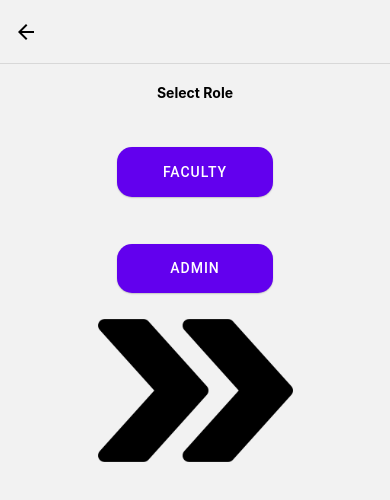
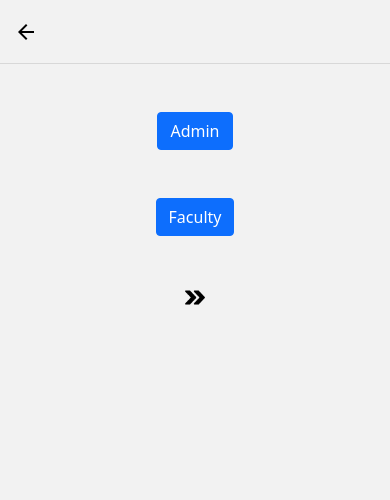
Before and after one commit to rohitkatbamna/BApp, a React Native app: screen /MultipleRoleScreen in a window 390 px wide. Shown: the top 500 px of the page. Built offline with nearby package versions, Linux system fonts and the light colour scheme.

Commit message:
12:55 PM COMMIT CHANGES MADE FOR WEB

```diff
--- a/App.js
+++ b/App.js
@@ -12,6 +12,8 @@ import { SafeAreaView, Platform } from "react-native";
 import PayFees from "./screens/payFees";
 import CourseRegistration from "./screens/courseRegistration";
 import VirtualClassroom from "./screens/virtualClassroom";
+import "bootstrap/dist/css/bootstrap.min.css";
+import "bootstrap/dist/js/bootstrap.bundle.min";
 
 const Stack = createNativeStackNavigator();
 
--- a/app.json
+++ b/app.json
@@ -3,7 +3,7 @@
 		"name": "newbriskonapp",
 		"slug": "newbriskonapp",
 		"version": "1.0.0",
-    "orientation": "portrait",
+		"orientation": "potrait",
 		"icon": "./assets/icon.png",
 		"userInterfaceStyle": "light",
 		"splash": {
@@ -14,9 +14,7 @@
 		"updates": {
 			"fallbackToCacheTimeout": 0
 		},
-    "assetBundlePatterns": [
-      "**/*"
-    ],
+		"assetBundlePatterns": ["**/*"],
 		"ios": {
 			"supportsTablet": true,
 			"bundleIdentifier": "yes"
--- a/package.json
+++ b/package.json
@@ -15,6 +15,7 @@
     "@react-navigation/drawer": "^6.4.1",
     "@react-navigation/native": "^6.0.10",
     "@react-navigation/native-stack": "^6.6.2",
+    "bootstrap": "^5.1.3",
     "expo": "~45.0.0",
     "expo-status-bar": "~1.3.0",
     "react": "17.0.2",
--- a/screens/applyleave.js
+++ b/screens/applyleave.js
@@ -9,7 +9,7 @@ import {
 	Platform,
 } from "react-native";
 
-import DateTimePicker from "@react-native-community/datetimepicker";
+// import DateTimePicker from "@react-native-community/datetimepicker";
 {
 	/*
  USE OF THIS IS WIREDLY FOOLISH IT WORKS BUT YOU HAVE TO JUMPS TO LOOP OF CONNECT PICKER FILES FROM THE PICKER ANDROID AND MAKE IT RIGHT UNTILL THE ERROR GOES ALWAY. USE THIS WISELY ERROR AND OTHER STUFF ARE VERY PROBLEMATIC CHECK YOUR MIND HERE.
@@ -44,8 +44,27 @@ function ApplyLeave() {
 	if (Platform.OS === "web") {
 		return (
 			<>
-				<div style={{ margin: "10%" }}>
-					<input type="date" style={{}} />
+				<div className="ms-auto me-auto d-flex align-items-center justify-content-evenly mt-5">
+					<div className="d-flex">
+						<p className="fs-5 align-self-center">From</p>
+						<input type="date" />
+					</div>
+					<div className="d-flex ms-5">
+						<p className="fs-5 align-self-center">To</p>
+						<input type="date" />
+					</div>
+				</div>
+				<br />
+				<div className="d-flex ms-auto me-auto">
+					<p>Leave</p>
+					<p className="ms-4">OD</p>
+				</div>
+				<div style={{ width: "50%" }} className="ms-auto me-auto">
+					<div class="input-group ms-auto me-auto">
+						<textarea
+							class="form-control"
+							aria-label="With textarea"></textarea>
+					</div>
 				</div>
 			</>
 		);
@@ -53,8 +72,10 @@ function ApplyLeave() {
 
 	return (
 		<>
+			{/*
 			<View style={styles.main_view}>
-				<TouchableOpacity style={styles.button_image} onPress={showDatepicker}>
+
+				 <TouchableOpacity style={styles.button_image} onPress={showDatepicker}>
 					<Text>From</Text>
 					<Image
 						source={require("../assets/calendar.png")}
@@ -81,7 +102,7 @@ function ApplyLeave() {
 			)}
 
 			<Text>{date.toDateString()}</Text>
-			<Text>{date.toTimeString()}</Text>
+			<Text>{date.toTimeString()}</Text> */}
 		</>
 	);
 }
--- a/screens/dashboardnavigation.js
+++ b/screens/dashboardnavigation.js
@@ -57,7 +57,12 @@ function DashboardNavigation() {
 				options={{
 					title: "Services",
 					headerRight: () => (
-						<FontAwesome name="bell" size={24} color="black" />
+						<FontAwesome
+							name="bell"
+							size={24}
+							color="black"
+							style={styles.bell_icon}
+						/>
 					),
 				}}
 			/>
@@ -67,7 +72,12 @@ function DashboardNavigation() {
 				options={{
 					title: "My Classes",
 					headerRight: () => (
-						<FontAwesome name="bell" size={24} color="black" />
+						<FontAwesome
+							name="bell"
+							size={24}
+							color="black"
+							style={styles.bell_icon}
+						/>
 					),
 				}}
 			/>
--- a/screens/multipleRoleScreen.js
+++ b/screens/multipleRoleScreen.js
@@ -8,36 +8,46 @@ import {
 	useWindowDimensions,
 } from "react-native";
 import { Button } from "react-native-paper";
-
 import fastforward from "../assets/fastforward.png";
 
 function MultipleRoleScreen({ navigation }) {
 	const window = useWindowDimensions();
-	return (
-		<View>
-			<Text style={styles.selectRole_Text}>Select Role</Text>
-			<Button mode="contained" style={styles.button_style}>
-				Faculty
+	function WebScreen() {
+		return (
+			<div className="text-center">
+				<button className="btn btn-primary mt-5">Admin</button>
+				<br />
+				<button
+					className="btn btn-primary mt-5"
+					onClick={() => {
+						navigation.navigate("DashboardNavigation");
+					}}>
+					Faculty
+				</button>
+				<br className="mt-5" />
+				<div className="mt-5">
+					<img src={fastforward} height="10%" width="5%" />
+				</div>
+			</div>
+		);
+	}
+	const MobileScreen = (
+		<>
+			<Button
+				icon="camera"
+				mode="contained"
+				onPress={() => console.log("Pressed")}>
+				Press me
 			</Button>
 			<Button
+				icon="camera"
 				mode="contained"
-				style={styles.button_style}
-				onPress={() => navigation.navigate("DashboardNavigation")}>
-				Admin
+				onPress={() => console.log("Pressed")}>
+				Press me
 			</Button>
-			{Platform.OS === "web" ? (
-				<img
-					src={fastforward}
-					style={{ width: "50%", margin: "auto", height: "50%" }}
-				/>
-			) : (
-				<Image
-					source={require("../assets/fastforward.png")}
-					style={styles.fast_forward}
-				/>
-			)}
-		</View>
+		</>
 	);
+	return <>{Platform.OS === "web" ? <WebScreen /> : <MobileScreen />}</>;
 }
 export default MultipleRoleScreen;
 const styles = StyleSheet.create({
--- a/screens/myClasses.js
+++ b/screens/myClasses.js
@@ -1,12 +1,19 @@
 import react, { useState } from "react";
-import { View, Text, TouchableOpacity, StyleSheet, Modal } from "react-native";
+import {
+	View,
+	Text,
+	TouchableOpacity,
+	StyleSheet,
+	Modal,
+	Platform,
+} from "react-native";
 import CourseModal from "../components/coursemodal";
 
 function Myclasses() {
 	const [modalVisible, setModalVisible] = useState(false);
 
 	return (
-		<>
+		<View>
 			<View style={styles.main_view}>
 				<CourseModal
 					modalVisible={modalVisible}
@@ -48,16 +55,19 @@ function Myclasses() {
 					</Text>
 				</TouchableOpacity>
 			</View>
-		</>
+		</View>
 	);
 }
 const styles = StyleSheet.create({
 	main_view: {
-		margin: "8%",
+		width: Platform.OS === "web" ? "50%" : "100%",
+		marginRight: "auto",
+		marginLeft: "auto",
 	},
 	touch_style: {
 		borderWidth: 4,
 		marginTop: "5%",
+		borderRadius: 10,
 	},
 	touch_text: {
 		fontSize: 20,
--- a/screens/payFees.js
+++ b/screens/payFees.js
@@ -1,5 +1,11 @@
 import react from "react";
-import { View, Text, StyleSheet, TouchableOpacity } from "react-native";
+import {
+	View,
+	Text,
+	StyleSheet,
+	TouchableOpacity,
+	Platform,
+} from "react-native";
 
 function PayFees() {
 	return (
@@ -43,9 +49,12 @@ const styles = StyleSheet.create({
 		justifyContent: "space-between",
 	},
 	main_view: {
-		margin: "5%",
+		width: Platform.OS === "web" ? "50%" : "100%",
+		marginRight: "auto",
+		marginLeft: "auto",
 	},
 	pay_now: {
+		borderRadius: 5,
 		borderWidth: 3,
 		width: "30%",
 		backgroundColor: "lightblue",
@@ -53,7 +62,11 @@ const styles = StyleSheet.create({
 		marginLeft: "auto",
 		marginTop: "5%",
 		padding: "3%",
-		elevation: 100,
+		shadowColor: "#000",
+		shadowOffset: { width: 2, height: 2 },
+		shadowOpacity: 0.5,
+		shadowRadius: 2,
+		elevation: 2,
 	},
 });
 
--- a/screens/services.js
+++ b/screens/services.js
@@ -1,5 +1,11 @@
 import react from "react";
-import { Text, View, StyleSheet, TouchableOpacity } from "react-native";
+import {
+	Text,
+	View,
+	StyleSheet,
+	TouchableOpacity,
+	Platform,
+} from "react-native";
 
 function Services({ navigation }) {
 	return (
@@ -45,6 +51,7 @@ const styles = StyleSheet.create({
 	main_view: {
 		marginTop: "4%",
 		flex: 1,
+		flexWrap: "wrap",
 	},
 	main_row: {
 		flex: 0.5,
@@ -63,9 +70,17 @@ const styles = StyleSheet.create({
 		fontSize: 20,
 	},
 	view_block: {
-		width: "45%",
+		width: Platform.OS === "web" ? "30%" : "100%",
+		marginRight: "auto",
+		marginLeft: "auto",
 		height: "45%",
 		borderWidth: 3,
 		marginTop: "5%",
+		borderRadius: 10,
+		shadowColor: "#000",
+		shadowOffset: { width: 2, height: 2 },
+		shadowOpacity: 0.5,
+		shadowRadius: 2,
+		elevation: 2,
 	},
 });
```
Also changed, not shown: 1 other file (tests, documents, lock files or other folders). Lines whose indentation alone changed are shown as unchanged.
